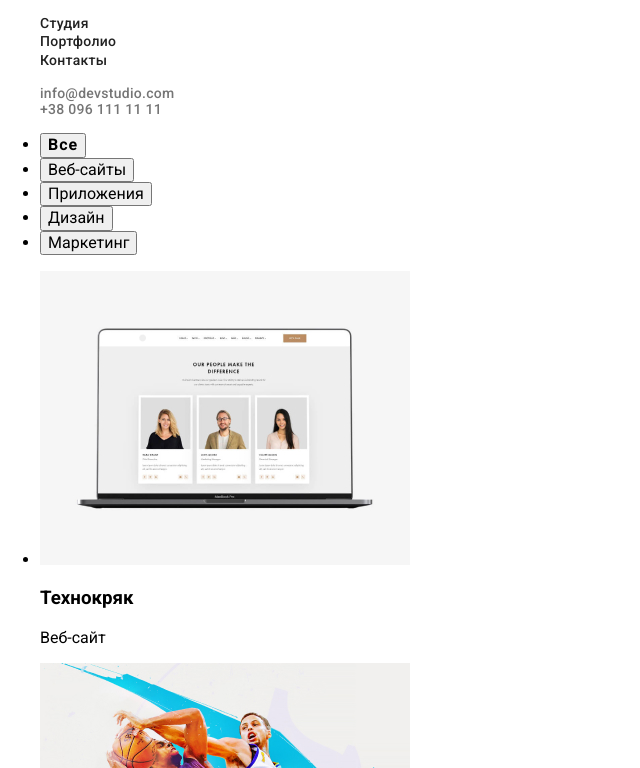
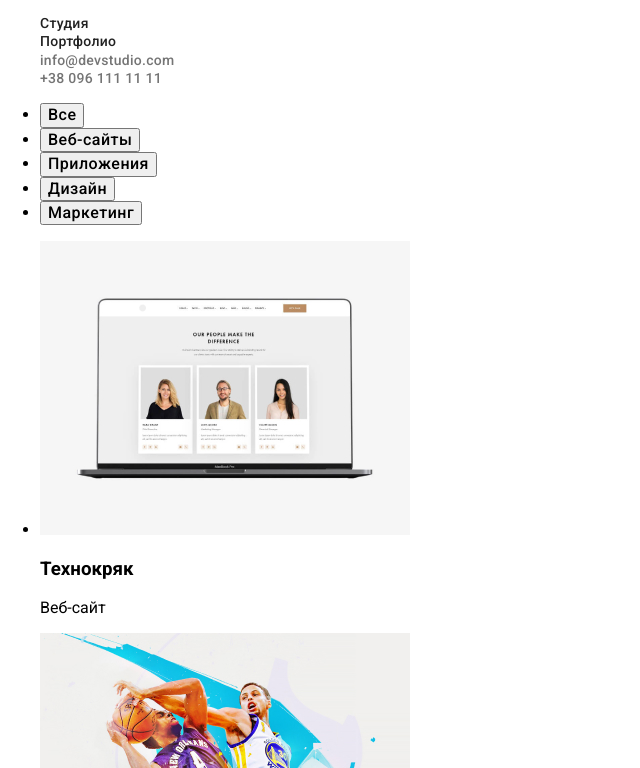
Before and after one commit to lidanko12/goit-markup-hw-02, a plain HTML site: page portfolio.html in a window 1280 px wide. Shown: the part 32-800 px from the top of the page, without its empty margins (0-640 px from the left). Drawn offline with nearby package versions, Linux system fonts and the light colour scheme.

Commit message:
коректирка кода

```diff
--- a/css/styles.css
+++ b/css/styles.css
@@ -165,3 +165,20 @@ body {
   color: #2196f3;
 }
 /*=========== END FOOTER==========*/
+
+/*===========PORTFOLIO MENU==========*/
+.btn {
+  font-weight: 500;
+  font-size: 16px;
+  line-height: 1, 625;
+  text-align: center;
+  letter-spacing: 0.03em;
+
+  /*color: #ffffff;*/
+  cursor: pointer;
+}
+.btn:hover,
+.btn:hover {
+  background-color: #2196f3;
+  color: #fff;
+}
--- a/portfolio.html
+++ b/portfolio.html
@@ -25,7 +25,7 @@
             <a class="navigation-link link" href="./portfolio.html">Портфолио</a>
             </li>
             <li class="navigation-item"></li>
-            <a class="navigation-link link href=">Контакты</a>
+            <a class="navigation-link link" href=">Контакты</a>
             </li>
         </ul>
     </nav>
@@ -39,13 +39,13 @@
     </ul>
 </header>
     <main>
-    <section class="buttons">
+    <section class="portfolio-menu">
         <ul>
-            <li><button class="modal-btn" type="button">Все</button></li>
-            <li><button type="button">Веб-сайты</button></li>
-            <li><button type="button">Приложения</button></li>
-            <li><button type="button">Дизайн</button></li>
-            <li><button type="button">Маркетинг</button></li>
+            <li><button class="btn" type="button">Все</button></li>
+            <li><button class="btn" type="button">Веб-сайты</button></li>
+            <li><button class="btn" type="button">Приложения</button></li>
+            <li><button class="btn" type="button">Дизайн</button></li>
+            <li><button class="btn" type="button">Маркетинг</button></li>
         </ul>
         <ul>
             <li>
```
Also changed, not shown: index.html (+1 -1 lines).
